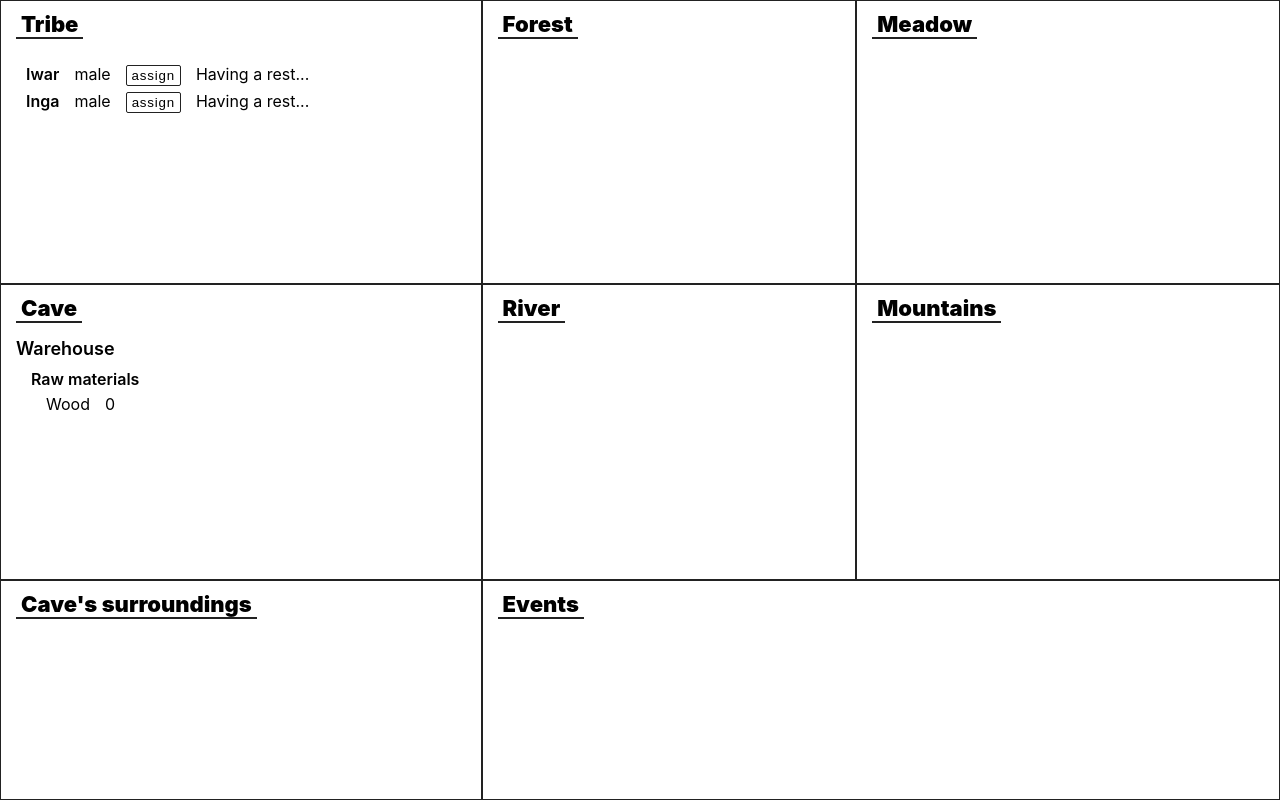
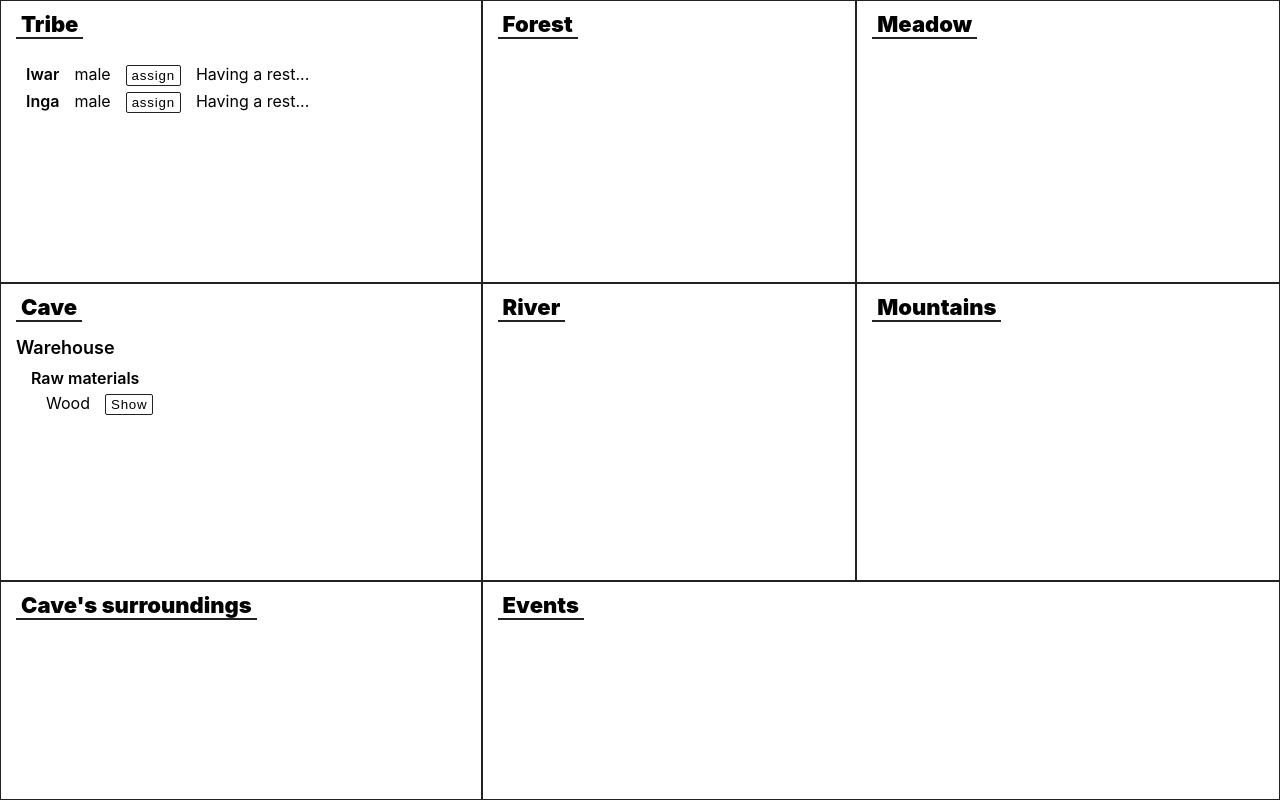
Before and after one commit to Antekirta/primitive, a React (Create React App) app: page / in a window 1280 px wide. Built offline with nearby package versions, Linux system fonts and the light colour scheme.

Commit message:
Wood storage

```diff
--- a/src/components/Cave/Cave.css
+++ b/src/components/Cave/Cave.css
@@ -15,12 +15,35 @@
     letter-spacing: 0;
 }
 
-.warehouse__list {
+.warehouse__storage {
+    margin-left: 15px;
+}
+
+.storage {
+    display: flex;
+}
+
+.storage__header {
+    margin-right: 15px;
+}
+
+.storage__list {
     margin-left: 15px;
     list-style-type: none;
 }
 
-.warehouse__item-label {
-    display: inline-block;
-    margin-right: 15px;
+.storage__table {
+    max-height: 0;
+    border-collapse: collapse;
+    transition: .2s;
 }
+
+.storage__table td {
+    width: 70px;
+    padding: 2px 5px;
+    border: solid 1px #222;
+}
+
+.storage__table tr:hover td {
+    background-color: #ddd;
+}
--- a/src/components/Cave/Cave.tsx
+++ b/src/components/Cave/Cave.tsx
@@ -2,6 +2,7 @@ import React from "react";
 import "./Cave.css";
 import { connect } from "react-redux";
 import { warehouseStateInterface } from "../../reducers/warehouseReducer";
+import { WoodStorage } from "./wood-storage/WoodStorage";
 
 class Cave extends React.Component {
   render() {
@@ -20,14 +21,16 @@ class Cave extends React.Component {
           <section className="warehouse__section">
             <header className="warehouse__header">Raw materials</header>
 
-            <ul className="warehouse__list">
+            <WoodStorage className="storage warehouse__storage" wood={rawMaterials.wood} />
+
+            {/* <ul className="warehouse__list">
               <li className="warehouse__item">
                 <span className="warehouse__item-label">Wood</span>
                 <span className="warehouse__item-value">
                   {rawMaterials.wood.branch.length}
                 </span>
               </li>
-            </ul>
+            </ul> */}
           </section>
         </div>
       </div>
--- /dev/null
+++ b/src/components/Cave/wood-storage/WoodStorage.tsx
@@ -0,0 +1,59 @@
+import React from "react";
+import { TREES, TREE_PARTS } from "../../Forest/Tree";
+import TreeBranch from "../../Forest/TreeBranch";
+import { FoldingPanel } from "../../ui-kit/folding-panel/folding-panel";
+
+export interface IWoodStorageProps {
+  wood: {
+    [key in TREE_PARTS]: Array<TreeBranch>;
+  };
+  [key: string]: any;
+}
+
+export const WoodStorage = (props: IWoodStorageProps) => {
+  const { wood } = props;
+
+  return (
+    <div className={`storage wood-storage ${props.className}`}>
+      <header className="storage__header wood-storage__header">
+        <span>Wood</span>
+      </header>
+
+      <FoldingPanel>
+        <table className="storage__table">
+          <thead>
+            <tr>
+              <td></td>
+              {Object.values(TREE_PARTS).map((treePart: TREE_PARTS) => {
+                return <td key={treePart}> {treePart} </td>;
+              })}
+            </tr>
+          </thead>
+
+          <tbody>
+            {Object.values(TREES).map((tree: TREES) => {
+              return (
+                <tr key={tree}>
+                  <td> {tree} </td>
+                  {Object.values(TREE_PARTS).map((treePart: TREE_PARTS) => {
+                    const someWood = wood[treePart];
+
+                    if (someWood) {
+                      const pieceOfWood = someWood[0];
+
+                      if (pieceOfWood && pieceOfWood.treeSpecies === tree) {
+                        return <td key={treePart}>{wood[treePart].length}</td>;
+                      }
+                    }
+
+                    return <td key={treePart}>0</td>;
+                  })}
+                </tr>
+              );
+            })}
+          </tbody>
+        </table>
+      </FoldingPanel>
+    </div>
+  );
+};
--- a/src/components/Forest/TreeBranch.ts
+++ b/src/components/Forest/TreeBranch.ts
@@ -30,8 +30,12 @@ export default class TreeBranch extends EventBus implements ITreeBranch {
   weight: number; // kg
   private currentHumidity: number; // percent
 
-  get density () : number {
-    return this.parentTree.density as number
+  get density(): number {
+    return this.parentTree.density as number;
+  }
+
+  get treeSpecies() {
+    return this.parentTree.name;
   }
 
   public calculateTimeToBurn(isThereEnoughOxygen: boolean = true): number {
@@ -43,7 +47,9 @@ export default class TreeBranch extends EventBus implements ITreeBranch {
   }
 
   public calculateHeatPerTick(isThereEnoughOxygen: boolean = true): number {
-    const basicHeat = Math.round(this.parentTree.burningTemparature / this.currentHumidity);
+    const basicHeat = Math.round(
+      this.parentTree.burningTemparature / this.currentHumidity
+    );
 
     return isThereEnoughOxygen ? basicHeat : basicHeat / 2;
   }
--- /dev/null
+++ b/src/components/ui-kit/folding-panel/folding-panel.css
@@ -0,0 +1,9 @@
+.folding-panel {
+    position: relative;
+}
+
+.folding-panel__content {
+    position: absolute;
+    margin-top: 5px;
+    background-color: #fff;
+}
--- /dev/null
+++ b/src/components/ui-kit/folding-panel/folding-panel.tsx
@@ -0,0 +1,34 @@
+import React, {
+  useState,
+  Props,
+  ReactChildren,
+  ReactPropTypes,
+  ReactNode
+} from "react";
+import "./folding-panel.css";
+import UIButton from "../ui-button/ui-button";
+
+interface IFoldingPanelProps {
+  children?: ReactNode;
+}
+
+export const FoldingPanel: React.FC = (props: IFoldingPanelProps) => {
+  let [isOpen, toggle] = useState(false);
+
+  return (
+    <div className="folding-panel">
+      <UIButton
+        className="folding-panel__toggle"
+        onClick={() => {
+          toggle(!isOpen);
+        }}
+      >
+        {isOpen ? "Hide" : "Show"}
+      </UIButton>
+
+      <div className="folding-panel__content">
+        {isOpen ? props.children : null}
+      </div>
+    </div>
+  );
+};
```
